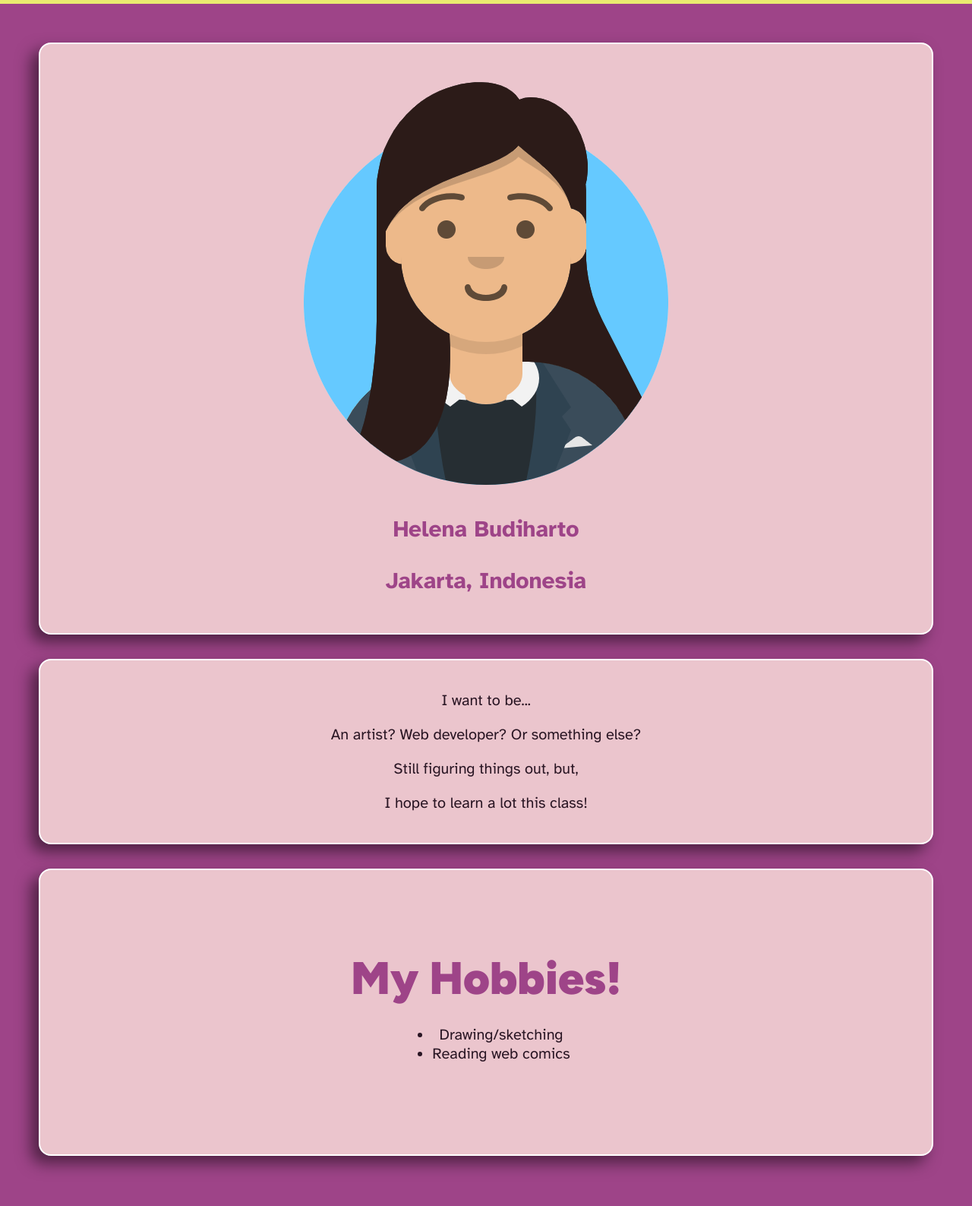
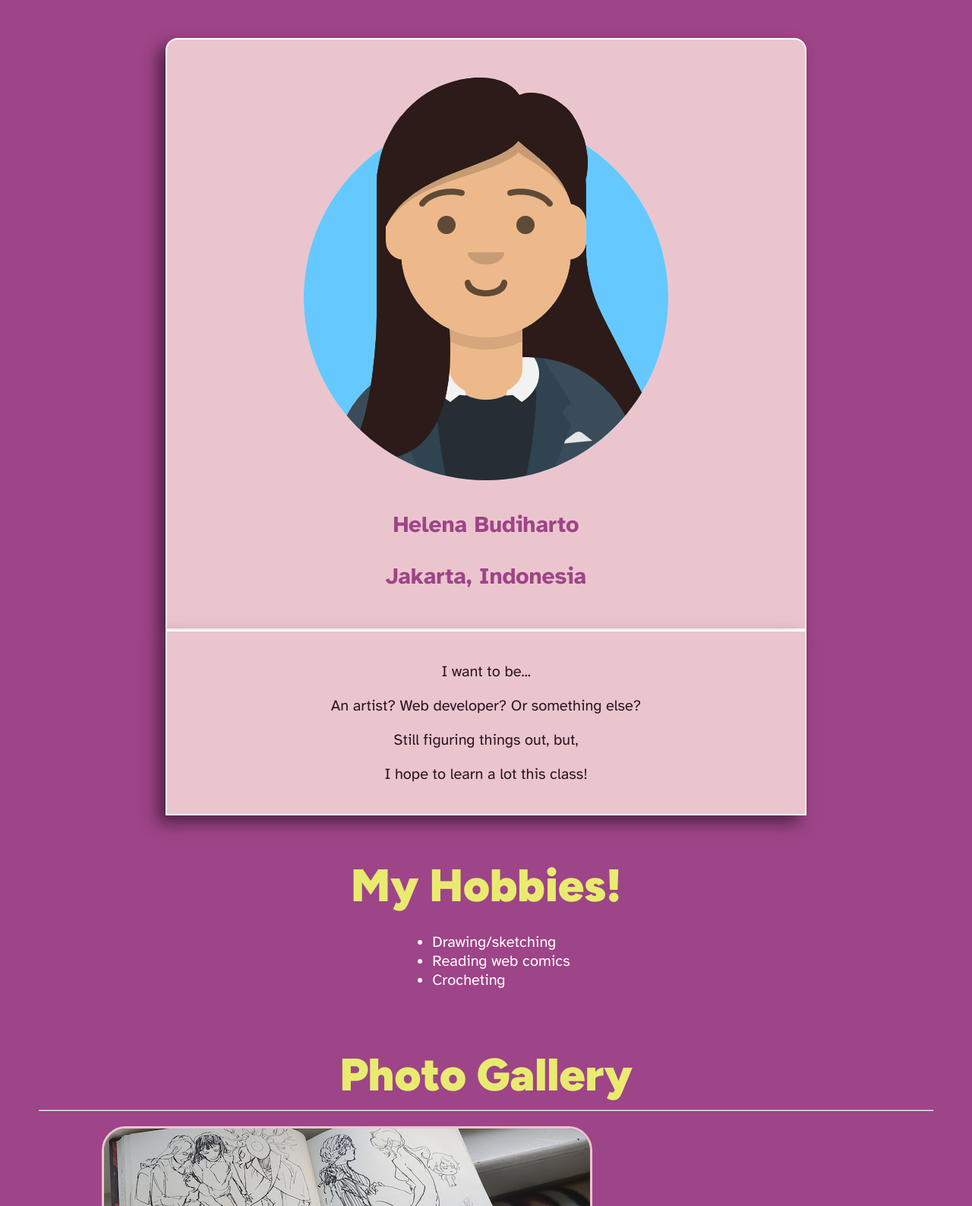
Before and after one commit to rvcc-grid/fa26-about-me-VTeaLatte, a plain HTML site: page index.html in a window 1280 px wide. Shown: the part 93-1680 px from the top of the page at 76% size. Drawn offline with Linux system fonts and the light colour scheme.

Commit message:
Restyled bio & hobby section, fixed article & video section

```diff
--- a/css/nav.css
+++ b/css/nav.css
@@ -28,7 +28,7 @@ main {
     flex-direction: column;
     font-size: 1.5rem;
     margin-bottom: 1.5rem;
-    padding: .5rem;
+    padding: .3rem;
 }
 
 .navbar-links {
--- a/css/style.css
+++ b/css/style.css
@@ -31,13 +31,26 @@ header {
 
 /* ---------------------------------------- */
 /* HERO, BIO, HOBBY BOX */
-#hero, #bio, #hobby {
+#hero {
     background-color:#ebc5cd;
-    padding:1em;
+    padding: 1em;
     box-shadow:-10px 10px 20px rgba(0,0,0,.5);
     margin-bottom:2rem;
     border:2px solid #ffffff;
-    border-radius:1rem;
+    border-top-left-radius: 1rem;
+    border-top-right-radius: 1rem;
+    max-width: 50rem;
+    margin: 0 auto;
+}
+
+#bio {
+    background-color:#ebc5cd;
+    margin-top: -100px;
+    padding: 1em;
+    box-shadow:-10px 10px 20px rgba(0,0,0,.5);
+    max-width: 50rem;
+    margin: 0 auto;
+    border:2px solid #ffffff;
 }
 
 /* ---------------------------------------- */
@@ -55,24 +68,20 @@ header {
 }
 
 #bio {
-    color: #291523;
     text-align: center;
     padding: 20px;
+    color: #291523;
 }
 
 /* ---------------------------------------- */
 /*HOBBY LIST SECTION*/
-#hobby h2 {
-    color: #9e4488;
-}
-
 #hobby li {
-    color: #291523;
+    text-align: left;
 }
 
 #hobby {
-    padding-top: 100px;
-    padding-bottom: 100px;
+    padding-top: 50px;
+    padding-bottom: 50px;
     display: flex;
     flex-direction: column;
     align-items: center;
@@ -89,7 +98,6 @@ header {
 }
 
 #gallery {
-    padding-top: 50px;
     padding-bottom: 50px;
 }
 
@@ -106,7 +114,7 @@ figcaption {
 }
 
 #blog div {
-    max-width: 40rem;
+    max-width: 50rem;
     margin: 0 auto;
 }
 
@@ -249,6 +257,11 @@ footer {
         gap: 1em;
     }
 
+    #video {
+        max-width: 60rem;
+        margin: 0 auto;
+    }
+
     fieldset {
         display: grid;
         grid-template-columns: repeat(2, 1fr);
@@ -273,6 +286,7 @@ footer {
     #gallery {
         display: grid;
         grid-template-columns: 1fr 1fr 1fr;
+        gap: 0.4px;
 
     }
 
--- a/index.html
+++ b/index.html
@@ -66,6 +66,7 @@
                 <ul>
                     <li>Drawing/sketching</li>
                     <li>Reading web comics</li>
+                    <li>Crocheting</li>
                 </ul>
         </section>
 
```
